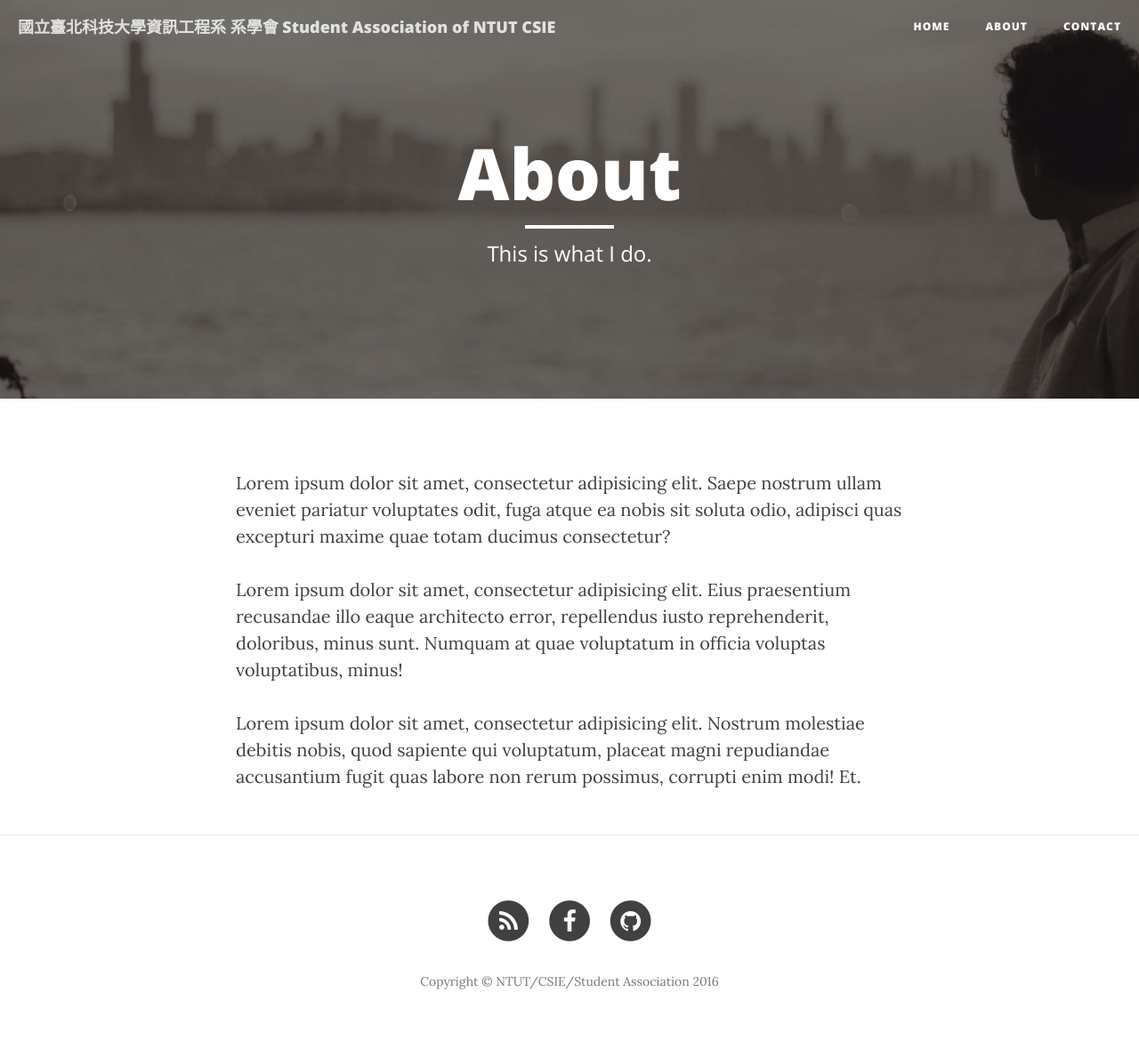
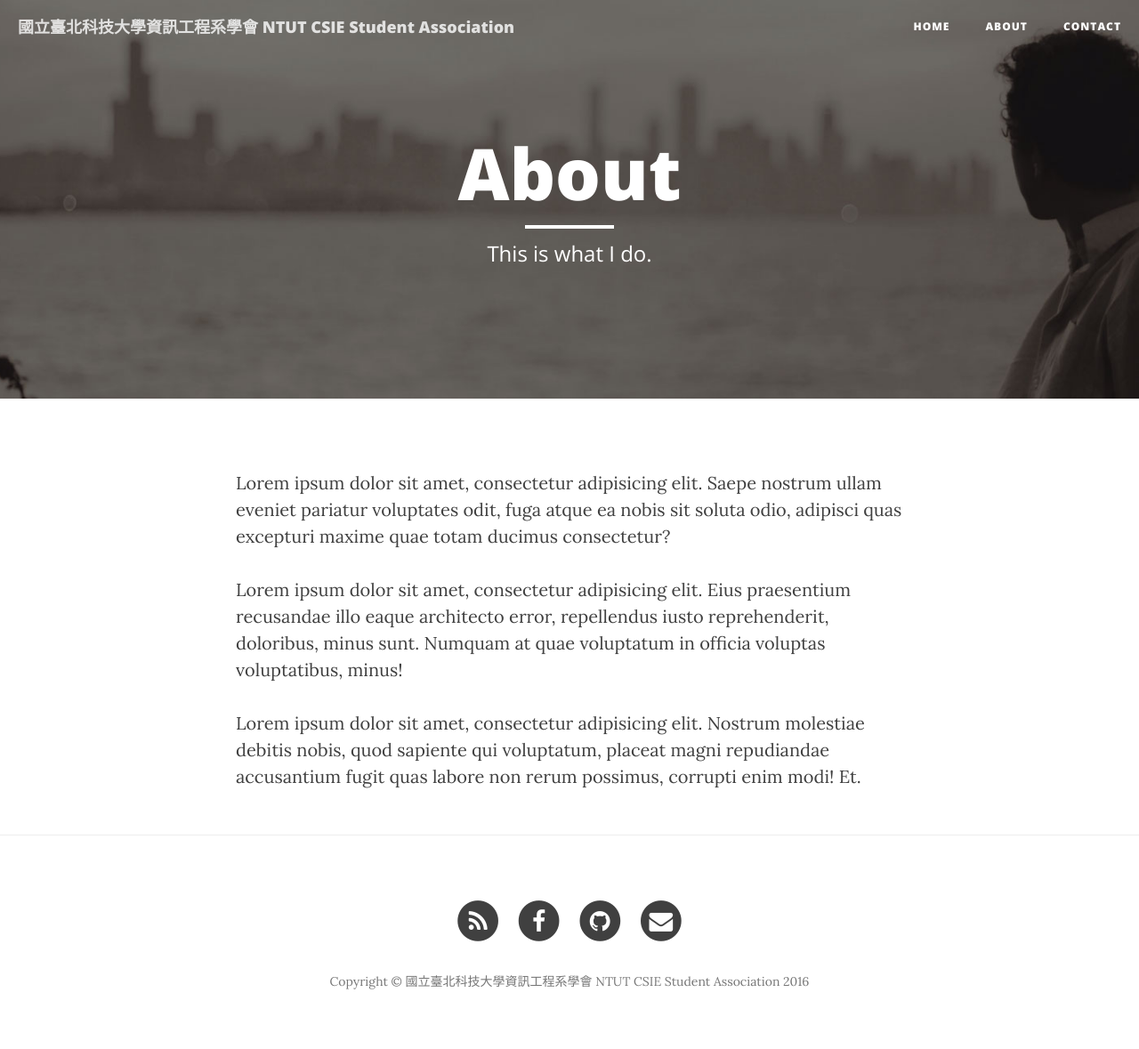
Before and after one commit to ntutcsie/ntutcsie.github.io, a Jekyll site: the page built from about.html, in a window 1280 px wide. Shown: the whole page at 89% size. Built offline with Jekyll 4.4.1, drawn with Linux system fonts in a browser that asks for light colours; nearby versions of some CDN libraries.

Commit message:
update _config.yml

```diff
--- a/_config.yml
+++ b/_config.yml
@@ -1,15 +1,14 @@
 # Site settings
-title: 國立臺北科技大學資訊工程系 系學會 Student Association of NTUT CSIE
+title: 國立臺北科技大學資訊工程系學會 NTUT CSIE Student Association
+title_short: NTUT CSIE SA
 header-img: img/home-bg.jpg
-#email: your-email@yourdomain.com
-copyright_name: NTUT/CSIE/Student Association
+copyright_name: 國立臺北科技大學資訊工程系學會 NTUT CSIE Student Association
 description: "Student Association, Department of Computer Science and Information Engineering, National Taipei University of Technology."
 baseurl: ""
-url: "http://ntutcsie.github.io"
-#twitter_username: ntutcsie
+url: "http://csie.ntut.cc"
 github_username:  ntutcsie
 facebook_username:  ntutcsieFB
-#email_username:  your-email@yourdomain.com
+email_username:  csie.sa@ntut.edu.tw
 
 # Build settings
 markdown: kramdown
```
